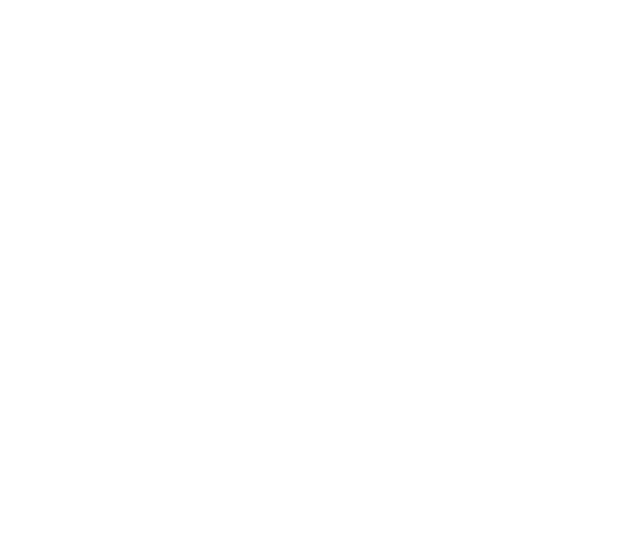
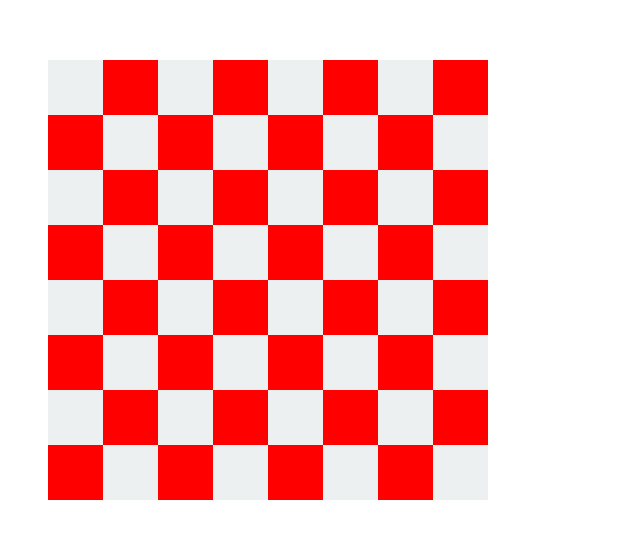
Before and after one commit to Najia25/checkers-board-game, a Vue app: page / in a window 1280 px wide. Shown: the top 538 px of the page, without its empty margins (0-640 px from the left). Built offline with nearby package versions, Linux system fonts and the light colour scheme.

Commit message:
initial board-layout done

```diff
--- /dev/null
+++ b/src/components/Board.vue
@@ -0,0 +1,34 @@
+<template>
+  <div class="grid">
+    <div
+      class="row d-flex flex-nowrap"
+      v-for="x in 8"
+      :key="x"
+    >
+      <div
+        class="block"
+        v-for="y in 8"
+        :key="y"
+        :style="[(!(x % 2) && y % 2) || ((x % 2) && !(y % 2)) ? { background: 'red'} : null]"
+      >
+      </div>
+    </div>
+  </div>
+</template>
+
+<script>
+export default {
+  name: 'Board',
+}
+</script>
+
+<style lang="scss" scoped>
+.block {
+  height: 55px;
+  width: 55px;
+  background: #ECF0F1;
+}
+.dark-background {
+  background: blue;
+}
+</style>
--- a/src/components/Game.vue
+++ b/src/components/Game.vue
@@ -1,12 +1,16 @@
 <template>
   <v-container>
+    <Board />
   </v-container>
 </template>
 
 <script>
+  import Board from './Board'
   export default {
     name: 'Game',
-
+    components: {
+      Board
+    },
     data: () => ({
     })
   }
```
